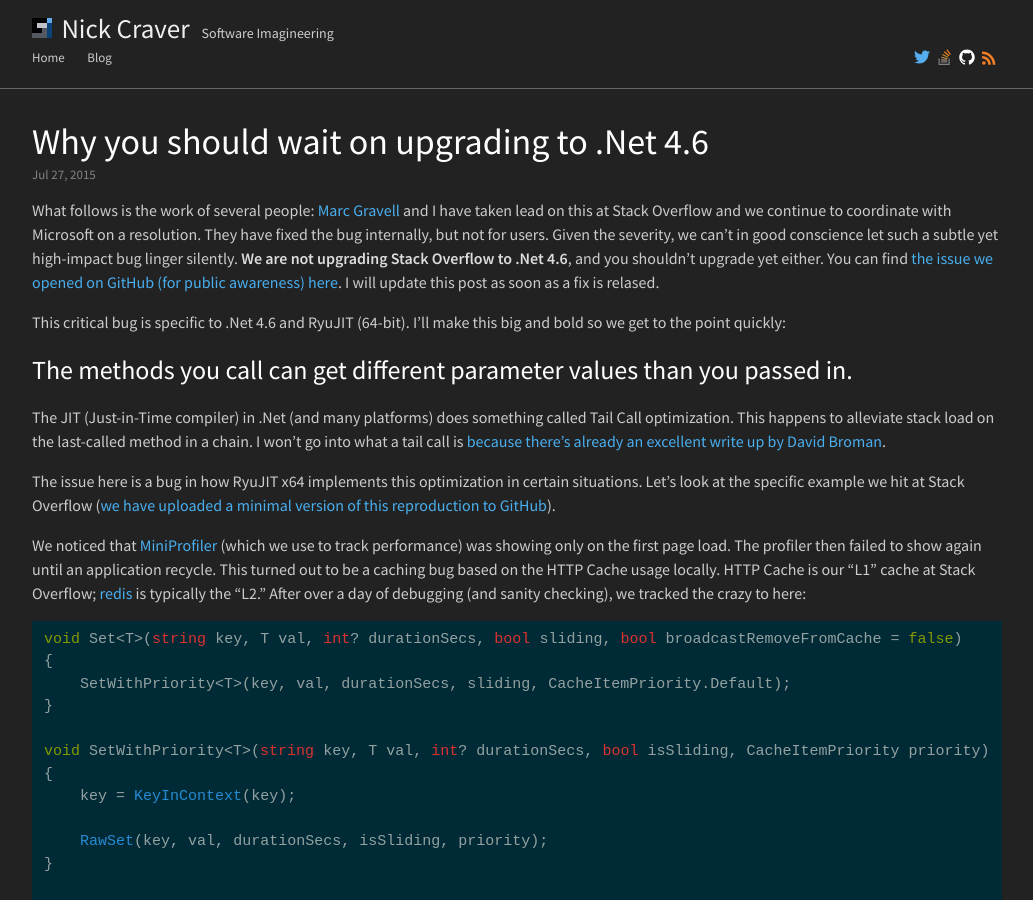
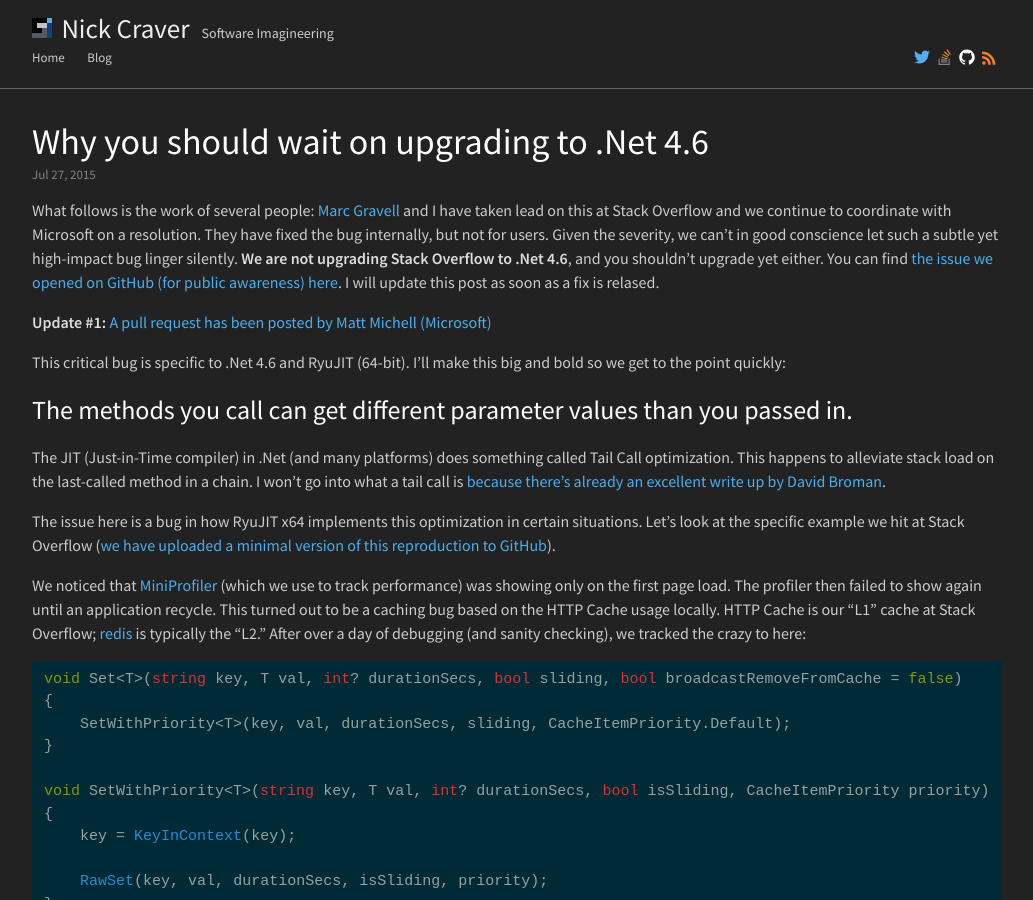
Before and after one commit to NickCraver/nickcraver.github.com, a Jekyll site: the page built from blog/_posts/2015-07-27-why-you-should-wait-on-dotnet-46.markdown, in a window 1280 px wide and 900 px high. Shown: the whole window, without its empty margins (123-1156 px from the left). Built offline with Jekyll 4.4.1, drawn with Linux system fonts in a browser that asks for light colours; comment, search, counter and statistics services are not loaded.

Commit message:
Blog Post Update 1: PR for a fix from Matt Mitchell

```diff
--- a/blog/_posts/2015-07-27-why-you-should-wait-on-dotnet-46.markdown
+++ b/blog/_posts/2015-07-27-why-you-should-wait-on-dotnet-46.markdown
@@ -5,6 +5,8 @@
 date:   2015-07-27
 ---
 What follows is the work of several people: [Marc Gravell](http://blog.marcgravell.com/) and I have taken lead on this at Stack Overflow and we continue to coordinate with Microsoft on a resolution. They have fixed the bug internally, but not for users. Given the severity, we can't in good conscience let such a subtle yet high-impact bug linger silently. **We are not upgrading Stack Overflow to .Net 4.6**, and you shouldn't upgrade yet either. You can find [the issue we opened on GitHub (for public awareness) here](https://github.com/dotnet/coreclr/issues/1296). I will update this post as soon as a fix is relased.
+
+**Update #1:** [A pull request has been posted by Matt Michell (Microsoft)](https://github.com/dotnet/coreclr/pull/1298)
 
 This critical bug is specific to .Net 4.6 and RyuJIT (64-bit). I'll make this big and bold so we get to the point quickly:
 
```
